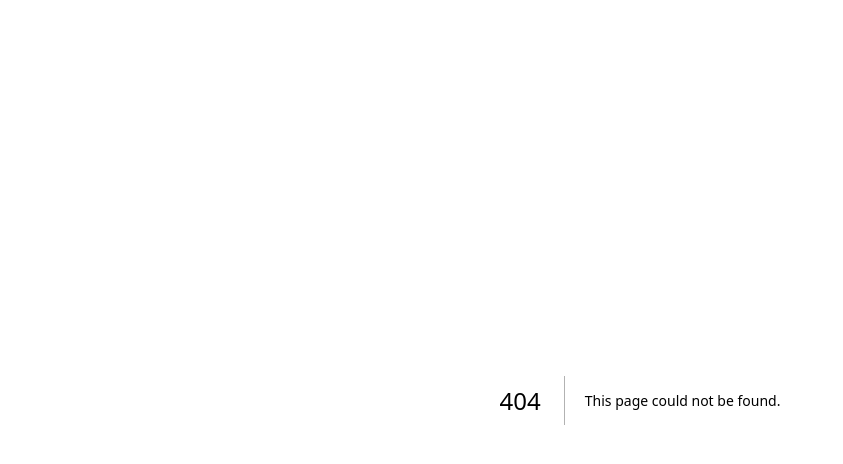
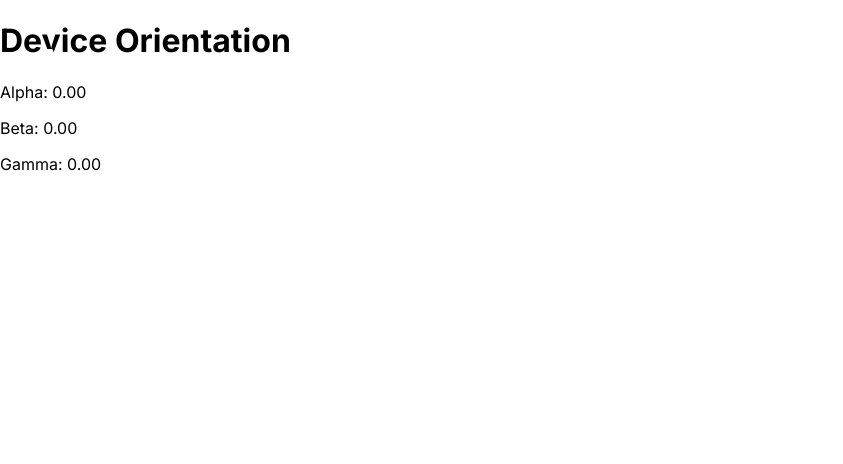
Before and after one commit to Twane70/English_IMTA, a Next.js app: page /interactivity in a window 1280 px wide. Before the commit this address had no page. Shown: the top 464 px of the page, without its empty margins (0-843 px from the left). Built offline with nearby package versions, Linux system fonts and the light colour scheme.

Commit message:
test interactivity 1

```diff
--- /dev/null
+++ b/src/app/interactivity/page.js
@@ -0,0 +1,57 @@
+import { useEffect, useState } from 'react';
+
+function DeviceOrientation() {
+    const [permissionGranted, setPermissionGranted] = useState(false);
+    const [orientation, setOrientation] = useState({ alpha: 0, beta: 0, gamma: 0 });
+
+    useEffect(() => {
+        const handleOrientation = (event) => {
+            setOrientation({
+                alpha: event.alpha,
+                beta: event.beta,
+                gamma: event.gamma,
+            });
+        };
+
+        const requestPermission = async () => {
+            if (typeof DeviceOrientationEvent.requestPermission === 'function') {
+                try {
+                    const response = await DeviceOrientationEvent.requestPermission();
+                    if (response === 'granted') {
+                        setPermissionGranted(true);
+                        window.addEventListener('deviceorientation', handleOrientation);
+                    }
+                } catch (error) {
+                    console.error('Permission denied', error);
+                }
+            } else {
+                // For browsers that do not require permission
+                setPermissionGranted(true);
+                window.addEventListener('deviceorientation', handleOrientation);
+            }
+        };
+
+        requestPermission();
+
+        return () => {
+            window.removeEventListener('deviceorientation', handleOrientation);
+        };
+    }, []);
+
+    return (
+        <div>
+            {permissionGranted ? (
+                <div>
+                    <h1>Device Orientation</h1>
+                    <p>Alpha: {orientation.alpha.toFixed(2)}</p>
+                    <p>Beta: {orientation.beta.toFixed(2)}</p>
+                    <p>Gamma: {orientation.gamma.toFixed(2)}</p>
+                </div>
+            ) : (
+                <p>Permission to access device orientation is required.</p>
+            )}
+        </div>
+    );
+}
+
+export default DeviceOrientation;
```
